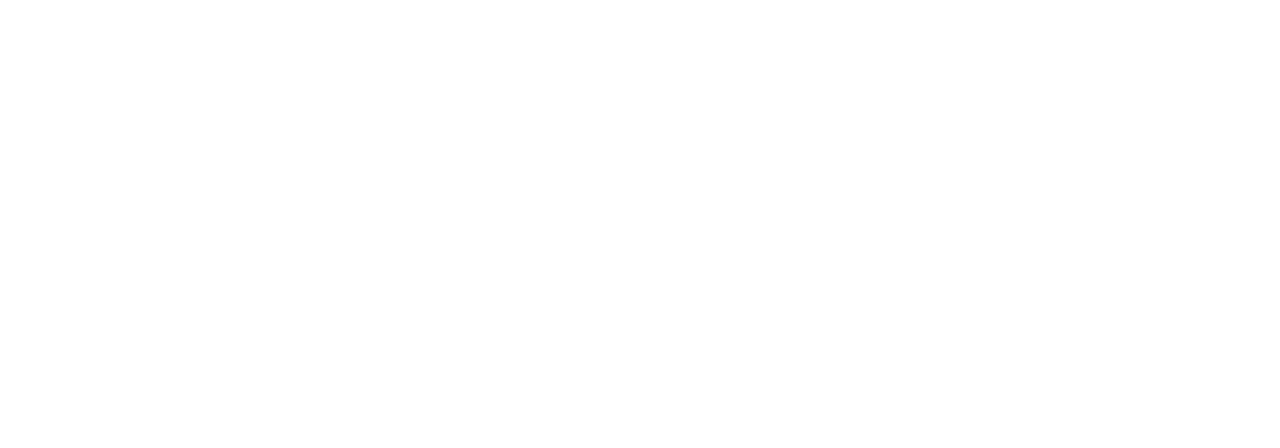
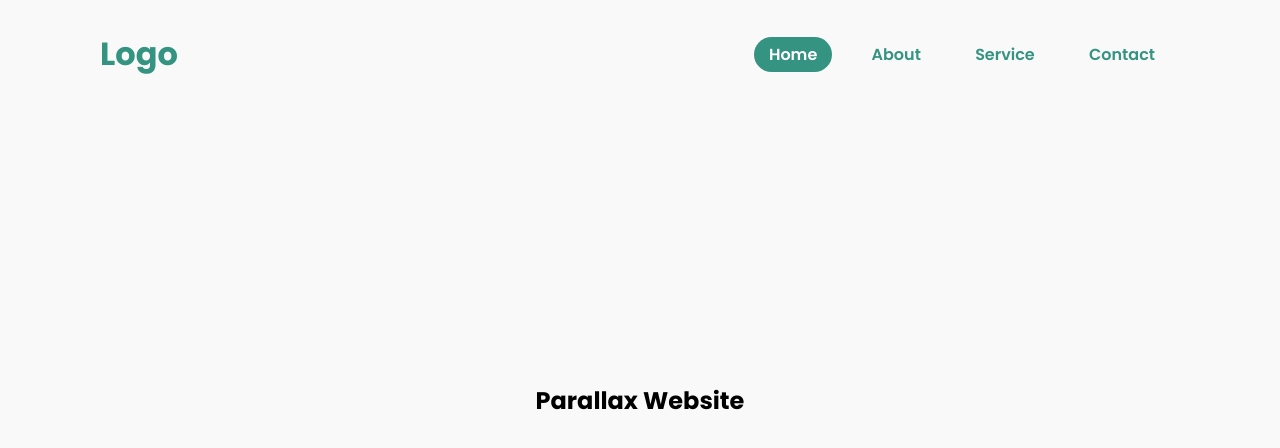
Before and after one commit to atharvabharambe/Tours-and-Tourism, a plain HTML site: page index.html in a window 1280 px wide. Drawn offline with Linux system fonts and the light colour scheme.

Commit message:
Initial header, nav and body

```diff
--- a/index.html
+++ b/index.html
@@ -11,6 +11,21 @@
 
 <body>
 
+    <header>
+        <h2 class="logo">Logo</h2>
+
+        <nav class="navigation">
+            <a href="#" class="active">Home</a>
+            <a href="#">About</a>
+            <a href="#">Service</a>
+            <a href="#">Contact</a>
+        </nav>
+
+    </header>
+
+    <section class="parallax">
+        <h2 id="text">Parallax Website</h2>
+    </section>
 
     <script src="script.js"></script>
 </body>
--- a/style.css
+++ b/style.css
@@ -6,3 +6,50 @@
     box-sizing: border-box;
     font-family: 'Poppins', sans-serif;
 }
+
+body{
+    background-color: #f9f9f9;
+    min-height: 100vh;
+    overflow-x: hidden;
+}
+
+header{
+    position: absolute;
+    top: 0;
+    left: 0;
+    width: 100%;
+    padding: 30px 100px;
+    display: flex;
+    justify-content: space-between;
+    align-items: center;
+    z-index: 100;
+}
+
+.logo{
+    font-size: 2em;
+    color: #359381;
+    pointer-events: none;
+
+}
+
+.navigation a{
+    text-decoration: none;
+    color: #359381;
+    padding: 6px 15px;
+    border-radius: 20px;
+    margin: 0 10px;
+    font-weight: 600;
+}
+
+.navigation a:hover, .navigation a.active{
+    background: #359381;
+    color: #fff;
+}
+
+.parallax{
+    position: relative;
+    display: flex;
+    justify-content: center;
+    align-items: center;
+    height: 100vh;
+}
```
